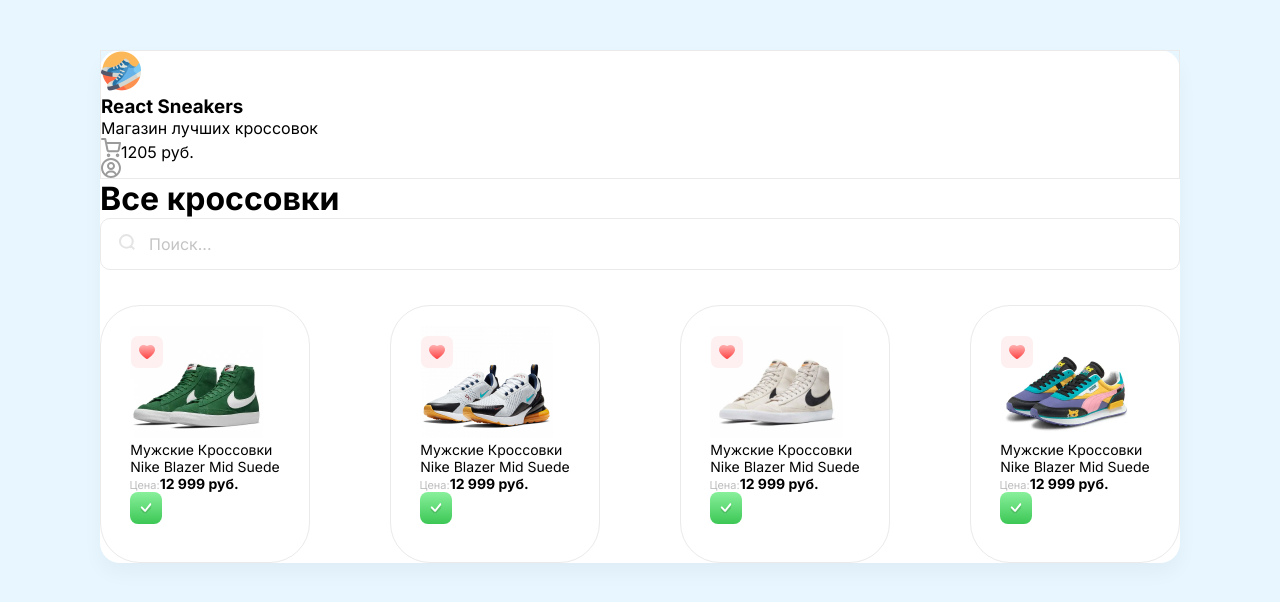
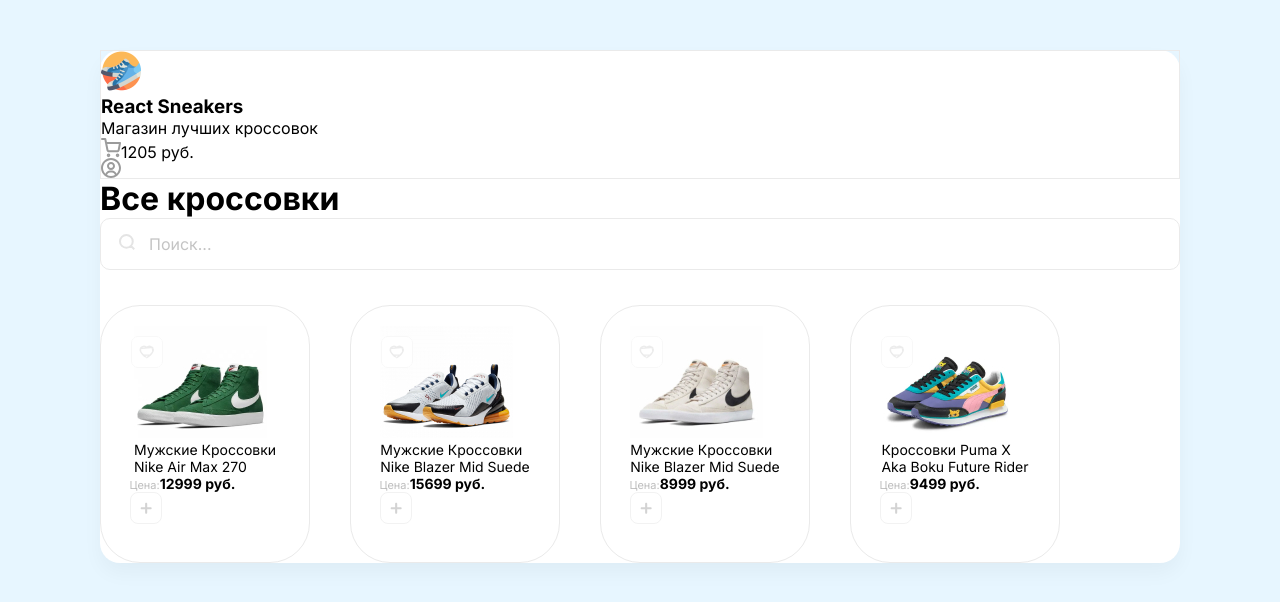
Before and after one commit to St1llSane/react-sneakers, a React (Create React App) app: page / in a window 1280 px wide. Shown: the top 602 px of the page. Built offline with nearby package versions, Linux system fonts and the light colour scheme.

Commit message:
refactored into components

```diff
--- a/src/App.js
+++ b/src/App.js
@@ -1,28 +1,14 @@
-import './App.scss'
-import Card from './components/Cards'
+import styles from './App.module.scss'
 import Drawer from './components/Drawer'
 import Header from './components/Header'
+import Content from './components/Content'
 
 function App() {
   return (
-    <div className="wrapper">
+    <div className={styles.wrapper}>
       <Drawer />
       <Header />
-      <div className="content p-40">
-        <div className="content__top d-flex justify-between align-center">
-          <h1>Все кроссовки</h1>
-          <div className="search d-flex align-center">
-            <img src="images/search.svg" alt="Search" />
-            <input type="text" placeholder="Поиск..." />
-          </div>
-        </div>
-        <div className="sneakers">
-          <Card src={"/images/sneakers/sneakers1.jpg"}></Card>
-          <Card src={"/images/sneakers/sneakers2.jpg"}></Card>
-          <Card src={"/images/sneakers/sneakers3.jpg"}></Card>
-          <Card src={"/images/sneakers/sneakers4.jpg"}></Card>
-        </div>
-      </div>
+      <Content />
     </div>
   )
 }
--- /dev/null
+++ b/src/App.module.scss
@@ -0,0 +1,7 @@
+.wrapper {
+  background: #ffffff;
+  box-shadow: 0px 10px 20px rgba(0, 0, 0, 0.04);
+  border-radius: 20px;
+  max-width: 1080px;
+  margin: 50px auto;
+}
--- /dev/null
+++ b/src/components/Card.js
@@ -0,0 +1,29 @@
+import styles from './Card.module.scss'
+
+function Card({ sex, title, price, img }) {
+  return (
+    <div className={styles.card}>
+      <img className={styles.card__heart} src="images/heart.svg" alt="like" />
+      <div className="mb-15">
+        <img className="mb-15" src={img} alt="sneakers" />
+        <div>
+          <p>{sex}</p>
+          <p>{title}</p>
+        </div>
+      </div>
+      <div className={`${styles.card__info} d-flex justify-between align-center`}>
+        <div className={`${styles.card__infoCost} d-flex flex-column`}>
+          <span className={`${styles.card__infoCost_text} text-uppercase`}>
+            Цена:
+          </span>
+          <span className={styles.card__infoCost_summ}>{price} руб.</span>
+        </div>
+        <button className={styles.card__button}>
+          <img src="/images/btn.svg" alt="plus" />
+        </button>
+      </div>
+    </div>
+  )
+}
+
+export default Card
--- /dev/null
+++ b/src/components/Card.module.scss
@@ -0,0 +1,46 @@
+.card {
+  font-size: 14px;
+  width: 210px;
+  display: flex;
+  flex-direction: column;
+  padding: 20px 15px 35px 15px;
+  align-items: center;
+  background-color: #ffffff;
+  border: 1px solid #eaeaea;
+  border-radius: 40px;
+  position: relative;
+  transition: box-shadow 0.2s ease, transform 0.2s ease;
+
+  &:hover {
+    box-shadow: 0px 14px 30px rgba(0, 0, 0, 0.05);
+    transform: translateY(-5px);
+  }
+
+  &__heart {
+    position: absolute;
+    top: 30px;
+    left: 30px;
+    cursor: pointer;
+  }
+
+  &__info {
+    width: 151px;
+  }
+
+  &__button {
+    width: 32px;
+    height: 32px;
+    cursor: pointer;
+  }
+
+  &__infoCost {
+    &_text {
+      font-size: 11px;
+      color: #bdbdbd;
+    }
+
+    &_summ {
+      font-weight: 700;
+    }
+  }
+}
--- a/src/components/Cards.js
+++ /dev/null
@@ -1,25 +0,0 @@
-function Card({ src }) {
-  return (
-    <div className="card">
-      <img className="card__heart" src="images/heart-active.svg" alt="like" />
-      <div className="mb-15">
-        <img className="mb-15" src={src} alt="sneakers" />
-        <div>
-          <p>Мужские Кроссовки</p>
-          <p> Nike Blazer Mid Suede</p>
-        </div>
-      </div>
-      <div className="card__info d-flex justify-between align-center">
-        <div className="card__info-cost d-flex flex-column ">
-          <span className="card__info-cost_text text-uppercase">Цена:</span>
-          <span className="card__info-cost_summ">12 999 руб.</span>
-        </div>
-        <button className="card__button">
-          <img src="/images/btn-checked.svg" alt="plus" />
-        </button>
-      </div>
-    </div>
-  )
-}
-
-export default Card
--- /dev/null
+++ b/src/components/Content.js
@@ -0,0 +1,58 @@
+import Card from './Card'
+import styles from './Content.module.scss'
+
+const cards = [
+  {
+    sex: 'Мужские Кроссовки',
+    name: 'Nike Air Max 270',
+    price: 12999,
+    img: '/images/sneakers/sneakers1.jpg',
+  },
+  {
+    sex: 'Мужские Кроссовки',
+    name: 'Nike Blazer Mid Suede',
+    price: 15699,
+    img: '/images/sneakers/sneakers2.jpg',
+  },
+  {
+    sex: 'Мужские Кроссовки',
+    name: 'Nike Blazer Mid Suede',
+    price: 8999,
+    img: '/images/sneakers/sneakers3.jpg',
+  },
+  {
+    sex: 'Кроссовки Puma X',
+    name: 'Aka Boku Future Rider',
+    price: 9499,
+    img: '/images/sneakers/sneakers4.jpg',
+  },
+]
+
+function Content() {
+  return (
+    <div className={`${styles.content} p-40`}>
+      <div
+        className={`${styles.content__top} d-flex justify-between align-center`}
+      >
+        <h1>Все кроссовки</h1>
+        <div className={`${styles.search} d-flex align-center`}>
+          <img src="images/search.svg" alt="Search" />
+          <input type="text" placeholder="Поиск..." />
+        </div>
+      </div>
+      <div className={`${styles.sneakers}`}>
+        {cards.map((card, i) => (
+          <Card
+            img={card.img}
+            sex={card.sex}
+            title={card.name}
+            price={card.price}
+            key={i}
+          />
+        ))}
+      </div>
+    </div>
+  )
+}
+
+export default Content
--- /dev/null
+++ b/src/components/Content.module.scss
@@ -0,0 +1,26 @@
+.content {
+  &__top {
+    margin-bottom: 35px;
+  }
+}
+
+.search {
+  border: 1px solid #eaeaea;
+  border-radius: 10px;
+  padding: 15px 18px;
+
+  img {
+    margin-right: 14px;
+  }
+
+  input {
+    &::placeholder {
+      color: #c4c4c4;
+    }
+  }
+}
+
+.sneakers {
+  display: flex;
+  column-gap: 40px;
+}
--- a/src/components/Drawer.js
+++ b/src/components/Drawer.js
@@ -1,49 +1,55 @@
+import styles from './Drawer.module.scss'
+
 function Drawer() {
   return (
-    <div style={{ display: 'none' }} className="fade">
-      <div className="drawer">
+    <div style={{ display: 'none' }} className={styles.fade}>
+      <div className={styles.drawer}>
         <h1>
           Корзина <img src="/images/delete.svg" alt="delete" />
         </h1>
-        <div className="drawer__wrapper">
-          <div className="drawer__wrapper-item">
+        <div className={styles.drawer__wrapper}>
+          <div className={styles.drawer__wrapperItem}>
             <img
               width={70}
               height={70}
               src="/images/sneakers/sneakers1.jpg"
               alt="sneakers"
             />
-            <div className="drawer__wrapper-item_content">
+            <div className={styles.drawer__wrapperItem_content}>
               <div>
                 <p>Мужские Кроссовки</p>
                 <p>Nike Air Max 270</p>
               </div>
-              <p className="drawer__wrapper-item_content-cost">12 999 руб.</p>
+              <p className={styles.drawer__wrapperItem_content_cost}>
+                12 999 руб.
+              </p>
             </div>
             <button>
               <img src="/images/delete.svg" alt="delete" />
             </button>
           </div>
-          <div className="drawer__wrapper-item">
+          <div className={styles.drawer__wrapperItem}>
             <img
               width={70}
               height={70}
               src="/images/sneakers/sneakers2.jpg"
               alt="sneakers"
             />
-            <div className="drawer__wrapper-item_content">
+            <div className={styles.drawer__wrapperItem_content}>
               <div>
                 <p>Мужские Кроссовки</p>
                 <p>Nike Air Max 270</p>
               </div>
-              <p className="drawer__wrapper-item_content-cost">12 999 руб.</p>
+              <p className={styles.drawer__wrapperItem_content_cost}>
+                12 999 руб.
+              </p>
             </div>
             <button>
               <img src="/images/delete.svg" alt="delete" />
             </button>
           </div>
         </div>
-        <div className="drawer__bottom">
+        <div className={styles.drawer__bottom}>
           <ul>
             <li>
               <p>Итого:</p>
@@ -56,7 +62,7 @@
               <span>1074 руб.</span>
             </li>
           </ul>
-          <button className="greenButton">Оформить заказ</button>
+          <button className={styles.greenButton}>Оформить заказ</button>
         </div>
       </div>
     </div>
--- a/src/App.scss
+++ b/src/components/Drawer.module.scss
@@ -1,102 +1,10 @@
-.wrapper {
-  background: #ffffff;
-  box-shadow: 0px 10px 20px rgba(0, 0, 0, 0.04);
-  border-radius: 20px;
-  max-width: 1080px;
-  margin: 50px auto;
-}
-
-.header {
-  border: 1px solid #eaeaea;
-}
-
-.headerList {
-  &__item {
-    height: 20px;
-  }
-}
-
-.content {
-  &__top {
-    margin-bottom: 35px;
-  }
-}
-
-.search {
-  border: 1px solid #eaeaea;
-  border-radius: 10px;
-  padding: 15px 18px;
-
-  img {
-    margin-right: 14px;
-  }
-
-  input {
-    &::placeholder {
-      color: #c4c4c4;
-    }
-  }
-}
-
-.sneakers {
-  display: flex;
-  justify-content: space-between;
-}
-
-.card {
-  font-size: 14px;
-  width: 210px;
-  display: flex;
-  flex-direction: column;
-  padding: 20px 15px 35px 15px;
-  align-items: center;
-  background-color: #ffffff;
-  border: 1px solid #eaeaea;
-  border-radius: 40px;
-  position: relative;
-  transition: box-shadow 0.2s ease, transform 0.2s ease;
-
-  &:hover {
-    box-shadow: 0px 14px 30px rgba(0, 0, 0, 0.05);
-    transform: translateY(-5px);
-  }
-
-  &__heart {
-    position: absolute;
-    top: 30px;
-    left: 30px;
-    cursor: pointer;
-  }
-
-  &__info {
-    width: 151px;
-  }
-
-  &__button {
-    width: 32px;
-    height: 32px;
-    cursor: pointer;
-  }
-
-  &__info-cost {
-    &_text {
-      font-size: 11px;
-      color: #bdbdbd;
-    }
-
-    &_summ {
-      font-weight: 700;
-    }
-  }
-}
-
 .fade {
   position: absolute;
   top: 0;
   left: 0;
   right: 0;
   bottom: 0;
-  background-color: rgba(0, 0, 0, 0.4);
+  background-color: rgba(0, 0, 0, 0.5);
   z-index: 100;
 }
 
@@ -129,7 +37,7 @@
     overflow: auto;
   }
 
-  &__wrapper-item {
+  &__wrapperItem {
     font-size: 14px;
     padding: 20px 20px 30px 20px;
     display: flex;
@@ -152,7 +60,7 @@
         margin-bottom: 8px;
       }
 
-      &-cost {
+      &_cost {
         font-weight: 700;
       }
     }
@@ -210,7 +118,7 @@
     right: 28px;
     width: 16px;
     height: 13px;
-    background-image: url('../public/images/right-arrow.svg');
+    background-image: url('../../public/images/right-arrow.svg');
     background-repeat: no-repeat;
     background-size: cover;
     transition: transform 0.2s ease;
--- a/src/components/Header.js
+++ b/src/components/Header.js
@@ -1,6 +1,10 @@
+import styles from './Header.module.scss'
+
 function Header() {
   return (
-    <header className="header d-flex justify-between align-center p-40">
+    <header
+      className={`${styles.header} d-flex justify-between align-center p-40`}
+    >
       <div className="d-flex align-center">
         <img
           className="mr-15"
@@ -14,8 +18,8 @@
           <p className="opacity-5">Магазин лучших кроссовок</p>
         </div>
       </div>
-      <ul className="headerList d-flex">
-        <li className="headerList__item d-flex align-center mr-30">
+      <ul className={`${styles.headerList} d-flex`}>
+        <li className={`${styles.headerList__item} d-flex align-center mr-30`}>
           <svg
             className="mr-10"
             width="20"
@@ -48,7 +52,7 @@
           </svg>
           <span>1205 руб.</span>
         </li>
-        <li className="headerList__item">
+        <li className={styles.headerList__item}>
           <svg
             width="20"
             height="20"
--- /dev/null
+++ b/src/components/Header.module.scss
@@ -0,0 +1,13 @@
+.header {
+  border: 1px solid #eaeaea;
+}
+
+.headerList {
+  &__item {
+    height: 20px;
+
+		svg {
+			cursor: pointer;
+		}
+  }
+}
```
